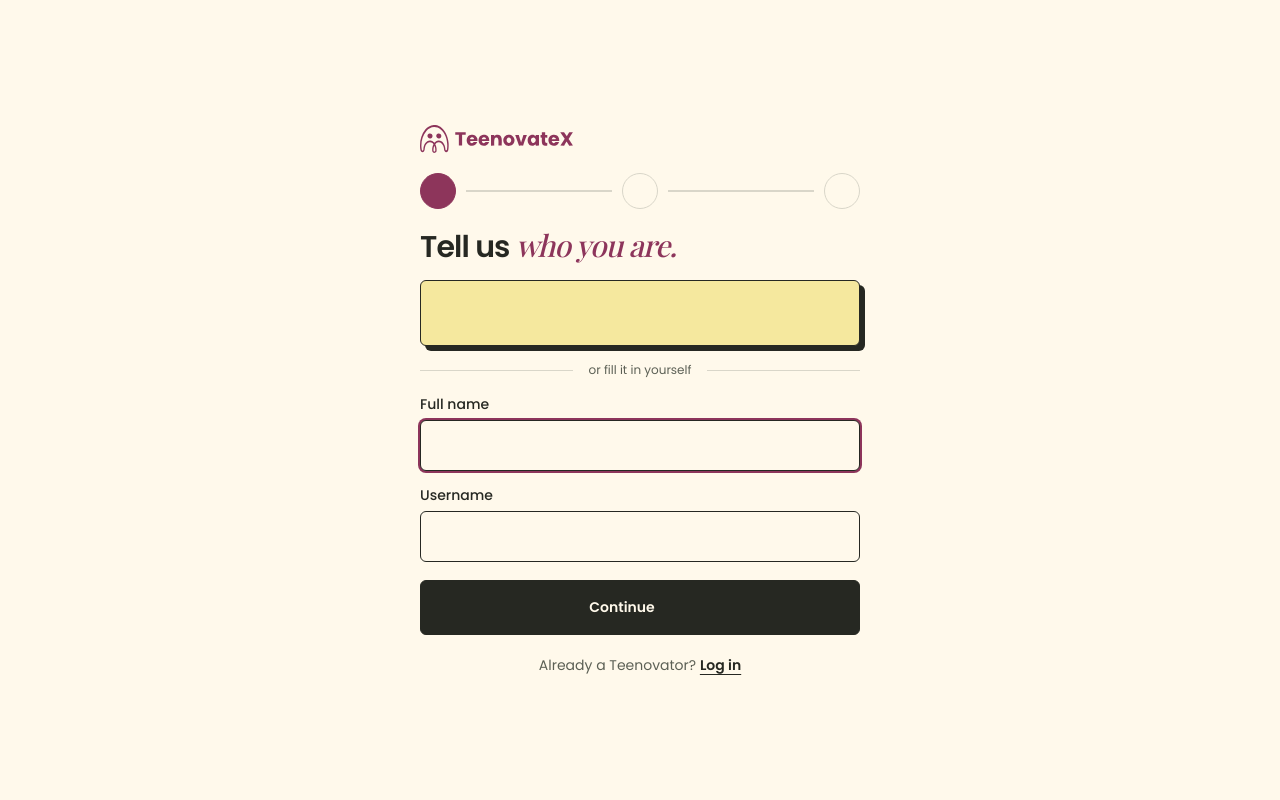
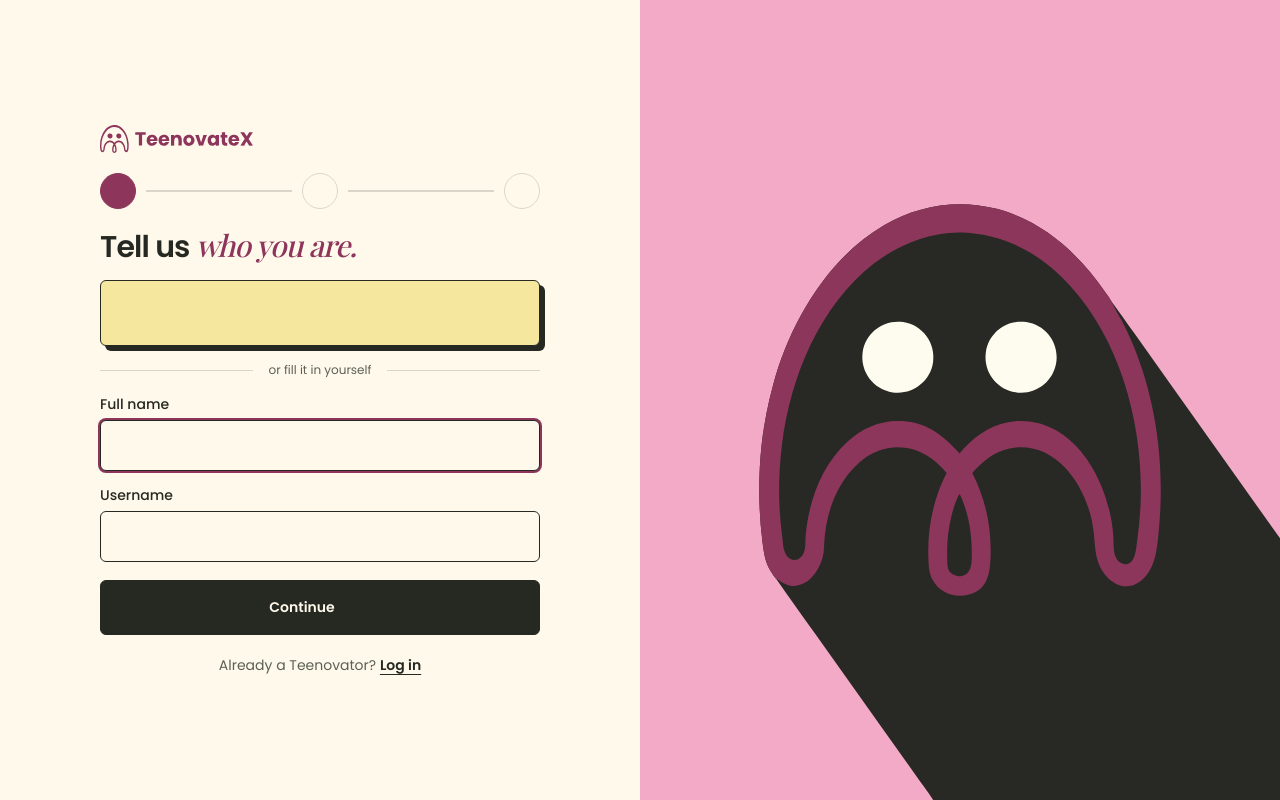
Before and after one commit to Teenovatex-Labs/frontend, a Next.js app: page /signup in a window 1280 px wide. Built offline with nearby package versions, Linux system fonts and the light colour scheme; no server answers; some icons are missing.

Commit message:
feat: give signup a two-sided desktop layout (form left, Logo1 flipped right)

```diff
--- a/src/app/signup/page.tsx
+++ b/src/app/signup/page.tsx
@@ -13,7 +13,9 @@ import { useAuth } from "@/context/AuthContext";
 import FormField from "@/components/FormField";
 import StepRail, { type Step } from "@/components/auth/StepRail";
 import GoogleAuthCard from "@/components/auth/GoogleAuthCard";
+import AuthSplit from "@/components/auth/AuthSplit";
 import useIconHover from "@/lib/useIconHover";
+import useViewTransitionNav from "@/lib/useViewTransitionNav";
 import { registerBaseSchema, fieldErrors } from "@/lib/validation";
 
 const STEPS: Step[] = [
@@ -43,6 +45,7 @@ export default function SignupPage() {
   const backIcon = useIconHover();
   const nextIcon = useIconHover();
   const rocketIcon = useIconHover();
+  const navigate = useViewTransitionNav();
 
   useEffect(() => {
     if (!loading && user) router.replace("/dashboard");
@@ -124,8 +127,7 @@ export default function SignupPage() {
   const panelClass = direction === "back" ? "step-panel-back" : "step-panel-forward";
 
   return (
-    <main className="flex h-screen items-center justify-center overflow-hidden px-5 py-6">
-      <div className="w-full max-w-[440px]">
+    <AuthSplit image={{ src: "/assets/Logo1.svg", flip: true }} imageSide="right">
         <Link href="/" aria-label="TeenovateX home" className="mb-5 flex items-center">
           <img src="/assets/logo-long5.svg" alt="TeenovateX" className="h-7 w-auto" />
         </Link>
@@ -291,12 +293,18 @@ export default function SignupPage() {
 
         <p className="mt-5 text-center text-sm text-muted">
           Already a Teenovator?{" "}
-          <Link href="/login" className="font-semibold text-ink underline underline-offset-4">
+          <Link
+            href="/login"
+            onClick={(e) => {
+              e.preventDefault();
+              navigate("/login");
+            }}
+            className="font-semibold text-ink underline underline-offset-4"
+          >
             Log in
           </Link>
         </p>
-      </div>
-    </main>
+    </AuthSplit>
   );
 }
 
```
